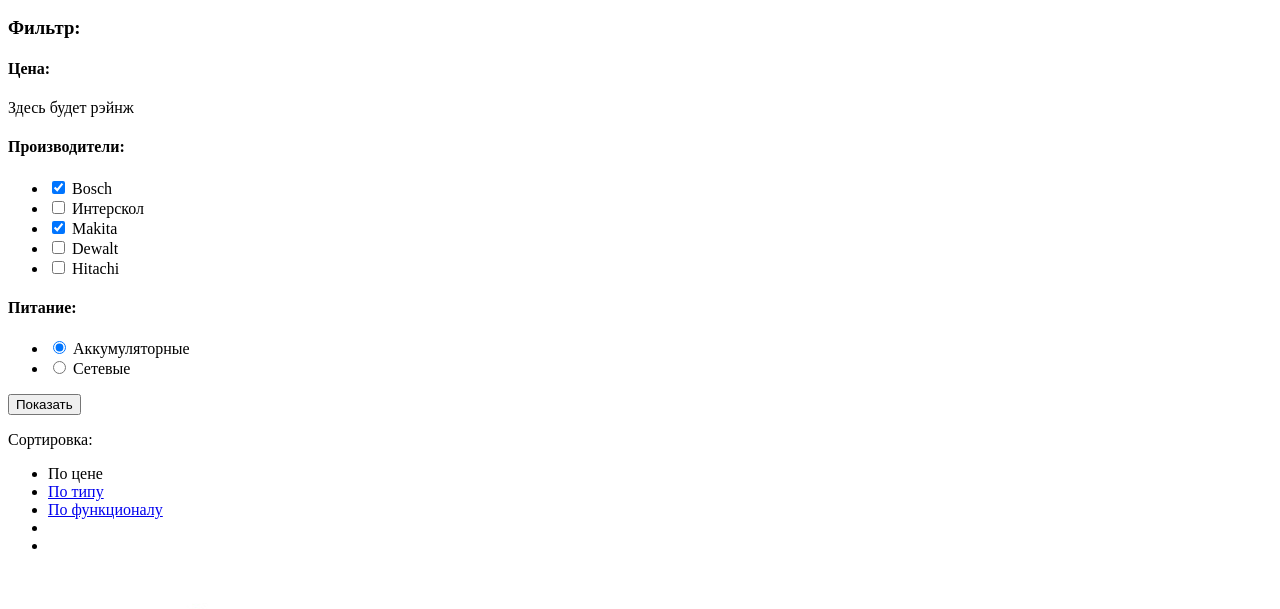
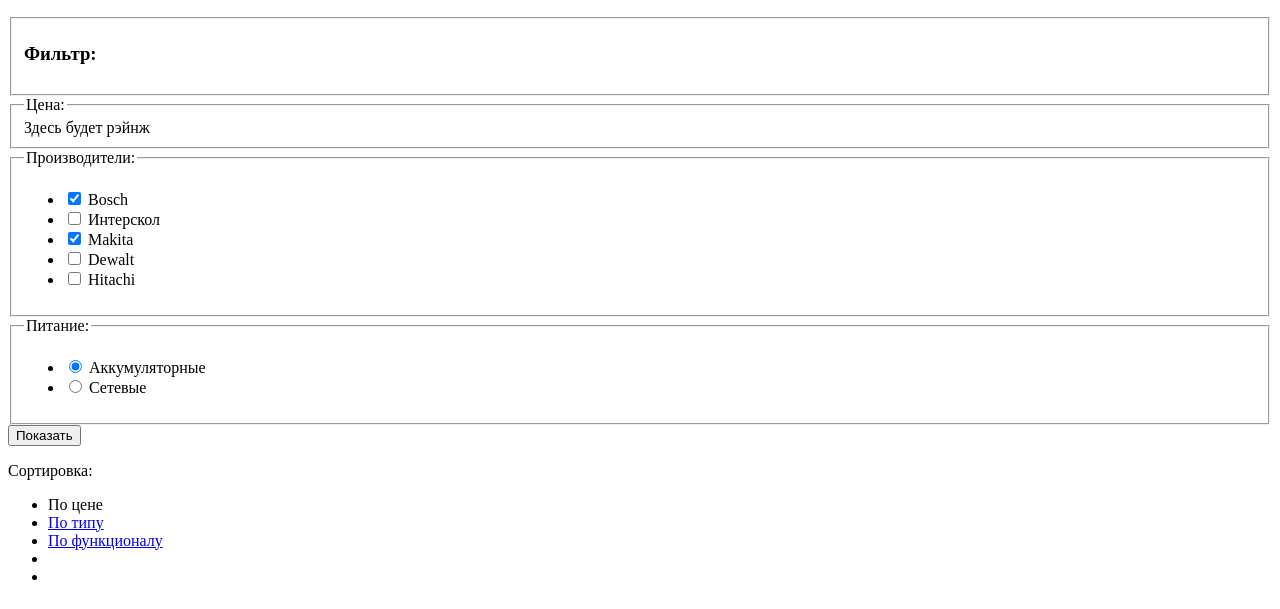
Before and after one commit to justforthesoul/907403-technomart-24, a plain HTML site: page catalog.html in a window 1280 px wide. Shown: the part 637-1246 px from the top of the page. Drawn offline with Linux system fonts and the light colour scheme.

Commit message:
Подправил

```diff
--- a/catalog.html
+++ b/catalog.html
@@ -84,15 +84,15 @@
 			</div>
 			<section class="perforators-filters">
 				<form action="https://echo.htmlacademy.ru" method="post">
-					<div class="filter-header">
+					<fieldset class="filter-header">
 						<h3>Фильтр:</h3>
-					</div>
-					<div class="filter-price">
-						<h4>Цена:</h4>
+					</fieldset>
+					<fieldset class="filter-price">
+						<legend>Цена:</legend>
 						<span>Здесь будет рэйнж</span>
-					</div>
-					<div class="filter-manufacturer">
-						<h4>Производители:</h4>
+					</fieldset>
+					<fieldset class="filter-manufacturer">
+						<legend>Производители:</legend>
 						<ul class="filter-manufacturer-list">
 							<li>
 								<input type="checkbox" name="Bosch" id="Bosch" checked>
@@ -115,9 +115,9 @@
 								<label for="Hitachi">Hitachi</label>
 							</li>
 						</ul>
-					</div>
-					<div class="filter-supply">
-						<h4>Питание:</h4>
+					</fieldset>
+					<fieldset class="filter-supply">
+						<legend>Питание:</legend>
 						<ul class="filter-supply-list">
 							<li>
 								<input type="radio" name="supply" id="rechargeable" value="rechargeable" checked>
@@ -128,7 +128,7 @@
 								<label for="networking">Сетевые</label>
 							</li>
 						</ul>
-					</div>
+					</fieldset>
 					<button type="submit" class="btn-show">Показать</button>
 				</form>
 		    </section>
@@ -296,7 +296,6 @@
 	<div class="modal-content-add-product">
 		<button class="modal-content-close" type="button">Закрытие</button>
 		<div class="add-product-header">
-		  	<img class="icon" src="#" alt="Иконка">
 		  	<p>Товар добавлен в корзину!</p>
 		</div>
       	<div class="add-product-button">
```
